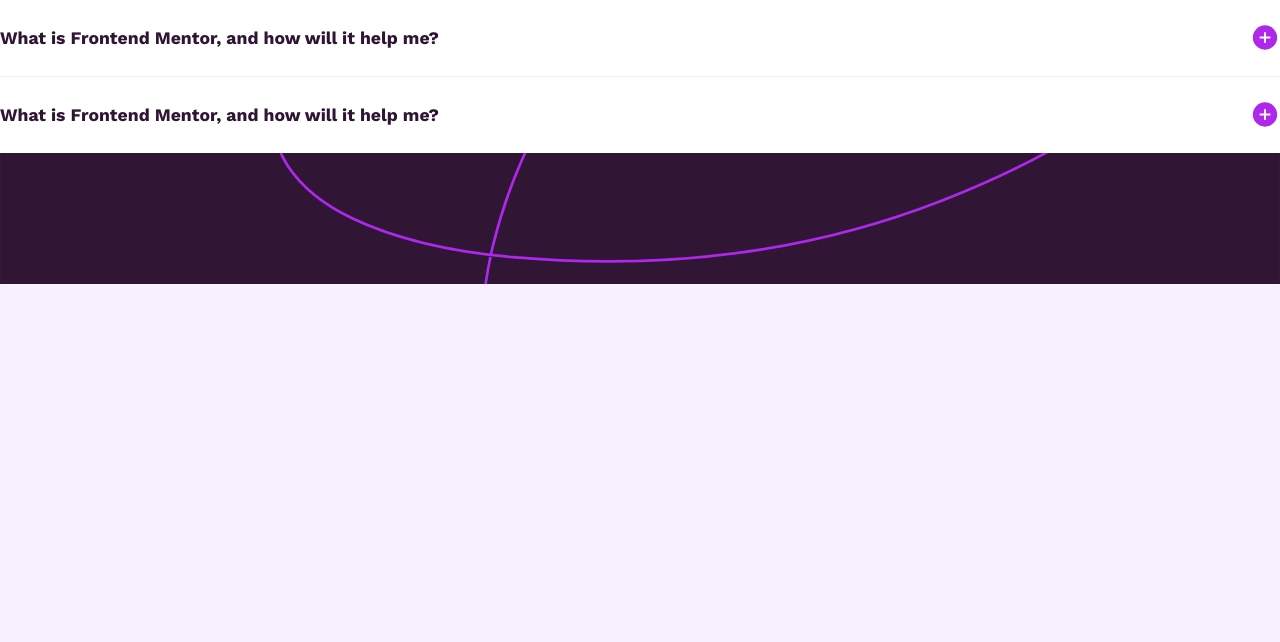
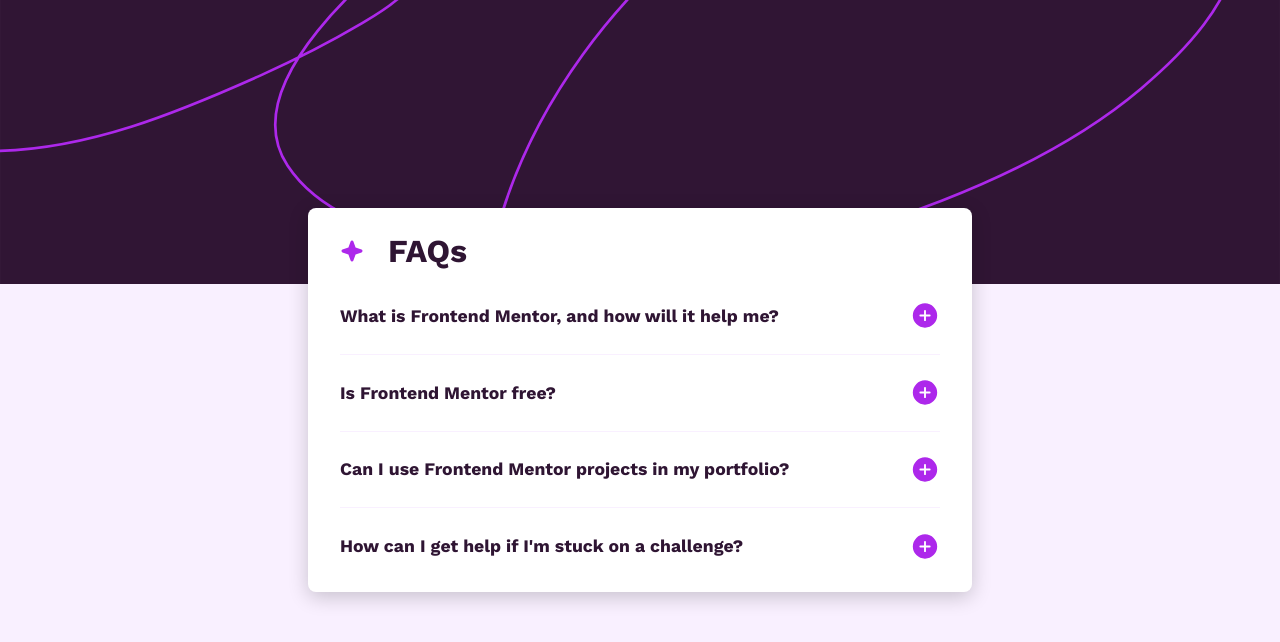
Before and after one commit to ceciliadepaula/faq-accordion, a React (Create React App) app: page / in a window 1280 px wide. Shown: the top 642 px of the page. Built offline with nearby package versions, Linux system fonts and the light colour scheme.

Commit message:
Card - terminado

```diff
--- a/src/assets/styles/_accordion.scss
+++ b/src/assets/styles/_accordion.scss
@@ -1,8 +1,5 @@
 .accordion-item{
     background-color: $white;
-    /* position: relative;
-    height: max-content;
-    width: 100%; */
     .accordion-question{
         display: flex;
         justify-content: space-between;
@@ -19,14 +16,17 @@
         .collapse-button{
             height: 31px;
             width: 30px;
+            min-width: 30px;
+            min-height: 30px;
             position: relative;
+            margin-left: 0.5rem;
             .icon {
                 position: absolute;
                 top: 0;
                 left: 0;
+                transition: opacity 0.2s ease-in;
+                height: 100%;
                 width: 100%;
-                height: 100%;
-                transition: opacity 0.2s ease-in;
             }
             .icon.hidden {
                 opacity: 0;
@@ -36,10 +36,15 @@
             }
         }
     }
+    .accordion-question:hover{
+        h2.question{
+            color: $hover;
+        }
+    }
     .accordion-answer{
         max-height: 0;
         overflow: hidden;
-        transition: max-height 0.5s ease-in-out;
+        transition: max-height 0.7s ease-in-out;
         p.answer{
             color: $purple;
             line-height: 1.45;
--- /dev/null
+++ b/src/assets/styles/_card.scss
@@ -0,0 +1,40 @@
+.card-container{
+    max-width: 600px;
+    margin: 0 2rem;
+    padding: 1rem 2rem 0.5rem;
+    background-color: $white;
+    border-radius: 8px;
+    box-shadow: $shadow;
+    div.title{
+        display: flex;
+        h1{
+            color: $dark-purple;
+            margin: 0.5rem 0;
+        }
+        img{
+            width: 24px;
+            margin-right: 1.5rem;
+        }
+    }
+}
+
+.accordion-container{
+    height: 100svh;
+    display: flex;
+    justify-content: center;
+    align-items: center;
+}
+
+@media screen and (min-width: 1440px){
+    .card-container{
+        div.title{
+            h1{
+                font-size: 3.2rem;
+            }
+            img{
+                width: 34px;
+                margin-right: 1.5rem;
+            }
+        }
+    }
+}
--- a/src/assets/styles/_variables.scss
+++ b/src/assets/styles/_variables.scss
@@ -8,3 +8,7 @@
 $pink: hsl(275, 100%, 97%);
 $purple: hsl(292, 16%, 49%);
 $dark-purple: hsl(292, 42%, 14%);
+$hover: #AD28EB;
+
+/* SHADOW */
+$shadow: 0 5px 20px rgba(0, 0, 0, 0.2);
--- a/src/assets/styles/styles.css
+++ b/src/assets/styles/styles.css
@@ -1,6 +1,7 @@
 @import url("https://fonts.googleapis.com/css2?family=Work+Sans:ital,wght@0,100..900;1,100..900&display=swap");
 /* FONTS */
 /* COLORS */
+/* SHADOW */
 body {
   font-family: "Work Sans", sans-serif;
   background-color: hsl(275, 100%, 97%);
@@ -52,9 +53,6 @@
 
 .accordion-item {
   background-color: hsl(0, 0%, 100%);
-  /* position: relative;
-  height: max-content;
-  width: 100%; */
 }
 .accordion-item .accordion-question {
   display: flex;
@@ -73,15 +71,18 @@
 .accordion-item .accordion-question .collapse-button {
   height: 31px;
   width: 30px;
+  min-width: 30px;
+  min-height: 30px;
   position: relative;
+  margin-left: 0.5rem;
 }
 .accordion-item .accordion-question .collapse-button .icon {
   position: absolute;
   top: 0;
   left: 0;
+  transition: opacity 0.2s ease-in;
+  height: 100%;
   width: 100%;
-  height: 100%;
-  transition: opacity 0.2s ease-in;
 }
 .accordion-item .accordion-question .collapse-button .icon.hidden {
   opacity: 0;
@@ -89,10 +90,13 @@
 .accordion-item .accordion-question .collapse-button .icon.visible {
   opacity: 1;
 }
+.accordion-item .accordion-question:hover h2.question {
+  color: #AD28EB;
+}
 .accordion-item .accordion-answer {
   max-height: 0;
   overflow: hidden;
-  transition: max-height 0.5s ease-in-out;
+  transition: max-height 0.7s ease-in-out;
 }
 .accordion-item .accordion-answer p.answer {
   color: hsl(292, 16%, 49%);
@@ -110,4 +114,41 @@
 
 .accordion-item:nth-child(1) .accordion-question {
   border-top: 0px;
+}
+
+.card-container {
+  max-width: 600px;
+  margin: 0 2rem;
+  padding: 1rem 2rem 0.5rem;
+  background-color: hsl(0, 0%, 100%);
+  border-radius: 8px;
+  box-shadow: 0 5px 20px rgba(0, 0, 0, 0.2);
+}
+.card-container div.title {
+  display: flex;
+}
+.card-container div.title h1 {
+  color: hsl(292, 42%, 14%);
+  margin: 0.5rem 0;
+}
+.card-container div.title img {
+  width: 24px;
+  margin-right: 1.5rem;
+}
+
+.accordion-container {
+  height: 100svh;
+  display: flex;
+  justify-content: center;
+  align-items: center;
+}
+
+@media screen and (min-width: 1440px) {
+  .card-container div.title h1 {
+    font-size: 3.2rem;
+  }
+  .card-container div.title img {
+    width: 34px;
+    margin-right: 1.5rem;
+  }
 }/*# sourceMappingURL=styles.css.map */
--- a/src/assets/styles/styles.scss
+++ b/src/assets/styles/styles.scss
@@ -1,3 +1,4 @@
 @import './variables';
 @import './generals';
 @import './accordion';
+@import './card';
--- a/src/components/atoms/AccordionItem.jsx
+++ b/src/components/atoms/AccordionItem.jsx
@@ -1,18 +1,13 @@
-import React, { useState } from 'react';
+import React from 'react';
 import IconPlus from '../../assets/images/icon-plus.svg';
 import IconMinus from '../../assets/images/icon-minus.svg';
 
-function AccordionItem(props) {
-    const [isOpen, setIsOpen] = useState(false);
-    const toggleAccordion = () => {
-        setIsOpen(!isOpen);
-    };
-
+function AccordionItem({ question, answer, isOpen, onClick }) {
     return (
         <>
             <div className='accordion-item'>
-                <div className="accordion-question" onClick={toggleAccordion}>
-                    <h2 className='question'>{props.question}</h2>
+                <div className="accordion-question" onClick={onClick}>
+                    <h2 className='question'>{question}</h2>
                     <div className="collapse-button">
                         <img
                         src={IconPlus}
@@ -27,7 +22,7 @@
                     </div>
                 </div>
                 <div className={`accordion-answer ${isOpen ? 'open' : 'close'}`}>
-                    <p className='answer'>{props.answer}</p>
+                    <p className='answer'>{answer}</p>
                 </div>
             </div>
         </>
--- /dev/null
+++ b/src/components/atoms/Card.jsx
@@ -0,0 +1,20 @@
+import React from 'react';
+import IconStar from '../../assets/images/icon-star.svg';
+
+function Card(props) {
+    return (
+        <>
+            <div className='card-container'>
+                <div className='title'>
+                    <img src={IconStar} alt="Ícono de estrella" />
+                    <h1>{props.title}</h1>
+                </div>
+                <div>
+                    {props.content}
+                </div>
+            </div>
+        </>
+    );
+}
+
+export default Card;
--- a/src/pages/FAQPage.jsx
+++ b/src/pages/FAQPage.jsx
@@ -1,13 +1,29 @@
-import React from 'react';
+import React, { useState } from 'react';
+import { faqs }  from '../pages/questions.js';
 import useWindowWidth from '../utils/useWindowWidth.js';
 import BackMobile from '../assets/images/background-pattern-mobile.svg';
 import BackDesktop from '../assets/images/background-pattern-desktop.svg';
-
+import Card from '../components/atoms/Card.jsx';
 import AccordionItem from '../components/atoms/AccordionItem.jsx';
 
 function FAQPage() {
     const windowWidth = useWindowWidth();
     const backgroundImage = windowWidth <= 1000 ? BackMobile : BackDesktop;
+    const [openIndex, setOpenIndex] = useState(null);
+
+    const toggleAccordion = (index) => {
+        setOpenIndex(openIndex === index ? null : index);
+    };
+
+    const accordionItems = faqs.map((faq, index) => (
+        <AccordionItem
+            key={index}
+            question={faq.question}
+            answer={faq.answer}
+            isOpen={openIndex === index}
+            onClick={() => toggleAccordion(index)}
+        />
+    ));
 
     return (
         <>
@@ -17,17 +33,10 @@
                 alt="Background Pattern"
                 />
             </div>
-
-
             <div className="accordion-container">
-                <AccordionItem
-                question="What is Frontend Mentor, and how will it help me? "
-                answer="Respuesta orem ipsum dolor sit amet, consecte orem ipsum dolor sit amet, consecteFrontend Mentor offers realistic coding challenges to help developers improve their frontend coding skills with projects in HTML, CSS, and JavaScript. It's suitable for all levels and ideal for portfolio building."
-                />
-
-                <AccordionItem
-                question="What is Frontend Mentor, and how will it help me? "
-                answer="Respuesta orem ipsum dolor sit amet, consecte orem ipsum dolor sit amet, consecteFrontend Mentor offers realistic coding challenges to help developers improve their frontend coding skills with projects in HTML, CSS, and JavaScript. It's suitable for all levels and ideal for portfolio building."
+                <Card
+                title="FAQs"
+                content={accordionItems}
                 />
             </div>
         </>
--- /dev/null
+++ b/src/pages/questions.js
@@ -0,0 +1,18 @@
+export const faqs = [
+    {
+        question : "What is Frontend Mentor, and how will it help me? ",
+        answer: "Frontend Mentor offers realistic coding challenges to help developers improve their frontend coding skills with projects in HTML, CSS, and JavaScript. It's suitable for all levels and ideal for portfolio building."
+    },
+    {
+        question: "Is Frontend Mentor free?",
+        answer: "The majority of our challenges are free, yes. We do have some that are premium and require a Pro subscription to access. It will say on each challenge whether they are free or premium, so it's easy to tell the difference.",
+    },
+    {
+        question: "Can I use Frontend Mentor projects in my portfolio?",
+        answer: "Definitely! Please do feel free to use whatever you build in your portfolio. Helping developers add professional-looking projects to their portfolio was one of the reasons we created this platform!",
+    },
+    {
+        question: "How can I get help if I'm stuck on a challenge?",
+        answer: "The best (and quickest) way to get help on a challenge is in our Discord server. There are thousands of other developers in there, so it's a great place to ask questions. We even have a dedicated 'help' channel! If you haven't joined yet, you can get an invite to our Discord server here.",
+    }
+]
```
Also changed, not shown: 1 other file (tests, documents, lock files or other folders).
